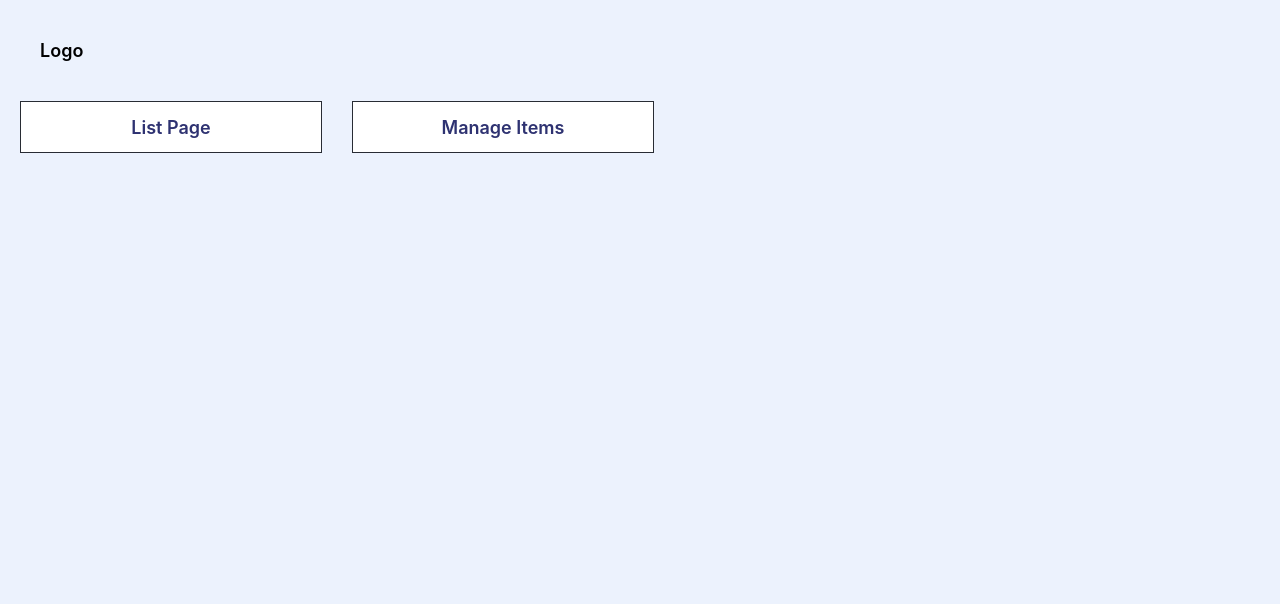
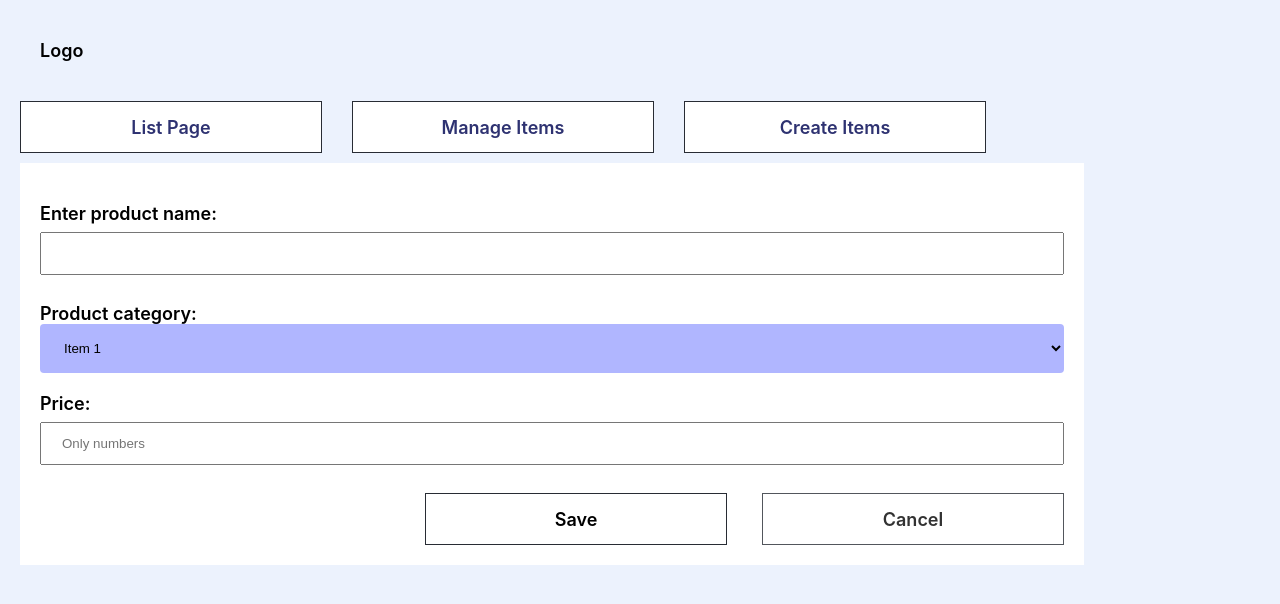
Before and after one commit to chuliy/react-project, a React (Create React App) app: page /createitems in a window 1280 px wide. Shown: the top 604 px of the page. Built offline with nearby package versions, Linux system fonts and the light colour scheme; a web font is replaced by a local one.

Commit message:
added CreatePage.jsx

```diff
--- a/src/App.js
+++ b/src/App.js
@@ -15,10 +15,14 @@ function App() {
         <div className='link-element'>
           <Link to='/manageitems' className='links'>Manage Items</Link>
         </div>
+        <div className='link-element'>
+          <Link to='/createitems' className='links'>Create Items</Link>
+        </div>
       </div>
       <Routes>
         <Route path='/' element={<ListPage/>}/>
-        <Route path='manageitems' element={<EditPage/>}/>
+        <Route path='/manageitems' element={<EditPage/>}/>
+        <Route path='/createitems' element={<CreatePage/>}/>
       </Routes>
     </div>
   );
--- /dev/null
+++ b/src/components/CreatePage/CreatePage.css
@@ -0,0 +1,49 @@
+.container {
+    width: 80%;
+    background-color:#fff;
+    margin: 0px 20px auto;
+    padding: 20px;
+    float: left;
+}
+input[type=text] {
+  width: 100%;
+  padding: 12px 20px;
+  margin: 8px 0;
+  box-sizing: border-box;
+}
+
+.element-wrapper {
+  margin: 20px 0px;
+}
+
+select {
+  width: 100%;
+  padding: 16px 20px;
+  border: none;
+  border-radius: 4px;
+  background-color: #b0b6ff;
+}
+
+.add {
+  height: 50px;
+  width: 300px;
+  background-color:#fff;
+  border: 1px solid #282c34;
+  text-align: center;
+  display: inline-flex;
+  justify-content: center;
+  align-items: center;
+  cursor: pointer;
+  float: right;
+  margin: 0px 0px 0px 35px
+}
+#cancel {
+  opacity: 80%;
+}
+.add:hover {
+  background-color:#5057c2;
+}
+.add:active {
+  background-color:#8189ed;
+
+}
--- a/src/components/CreatePage/CreatePage.jsx
+++ b/src/components/CreatePage/CreatePage.jsx
@@ -1,11 +1,46 @@
-import React from 'react';
+import React, { useState } from "react";
+import "../CreatePage/CreatePage.css";
 
 const CreatePage = () => {
-    return (
-        <div>
+  const [val, setVal] = useState("");
+  return (
+    <div>
+      <div className="container">
+        <div className="element-wrapper">
+          Enter product name:
+          <input className="input" type="text" />
+        </div>
+        <div className="element-wrapper">
+          Product category:
+          <select className="items">
+            <option value="item1">Item 1</option>
+            <option value="item2">Item 2</option>
+            <option value="item3">Item 3</option>
+          </select>
+        </div>
+        <div className="element-wrapper">
+          Price:
+          <input
+            type="text"
+            pattern="[0-9]*"
+            placeholder="Only numbers"
+            className="input"
+            value={val}
+            onChange={(e) =>
+              setVal((v) => (e.target.validity.valid ? e.target.value : v))
+            }
+          />
+        </div>
 
+        <div className="add" id="cancel" onClick={() => console.log("asd")}>
+          Cancel
         </div>
-    );
+        <div className="add" onClick={() => console.log("asd")}>
+            Save
+        </div>
+      </div>
+    </div>
+  );
 };
 
 export default CreatePage;
```
